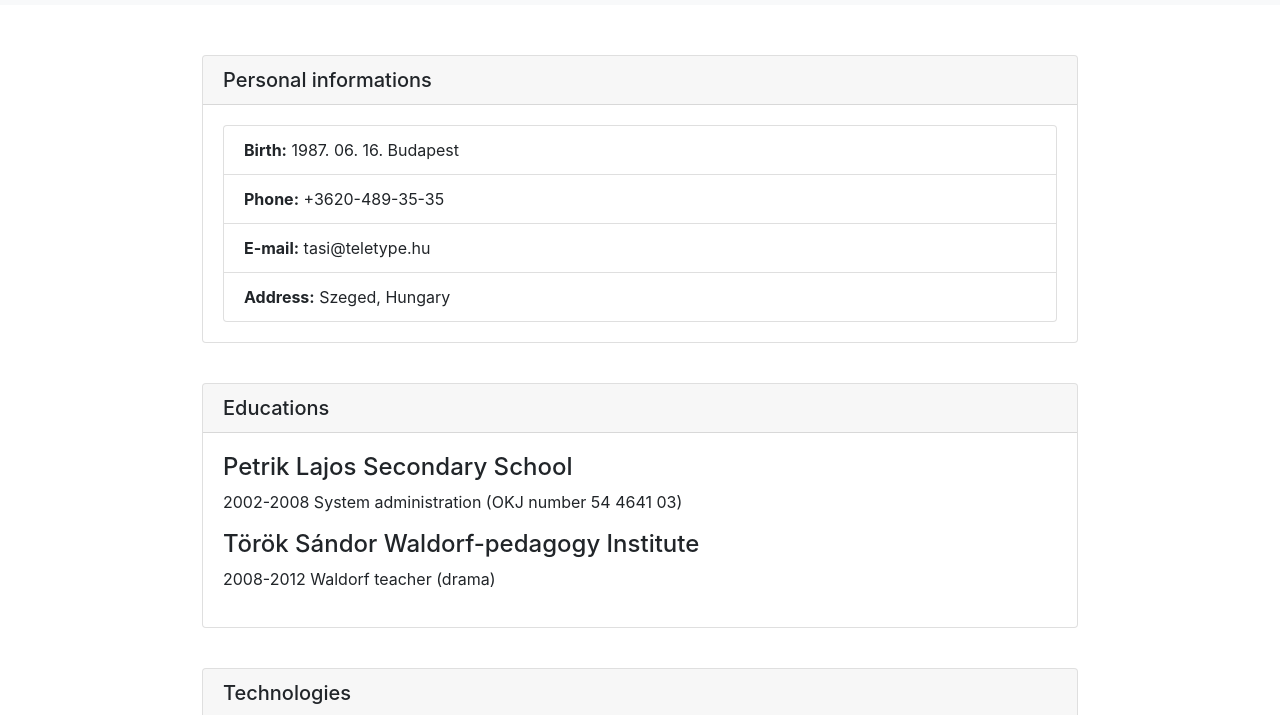
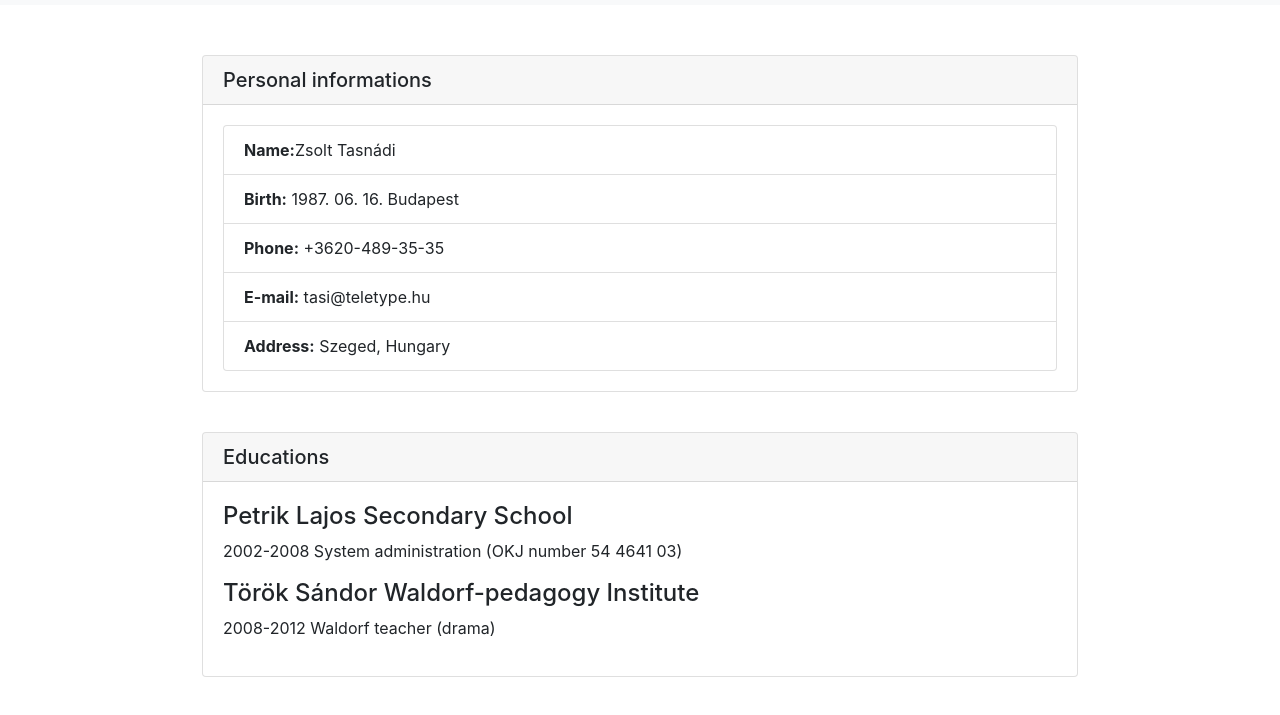
Before and after one commit to rastasi/rastasi.github.io, a plain HTML site: page index.html in a window 1280 px wide. Shown: the part 51-766 px from the top of the page. Drawn offline with nearby package versions, Linux system fonts and the light colour scheme.

Commit message:
add name

```diff
--- a/index.html
+++ b/index.html
@@ -30,6 +30,7 @@
         <h5 class="card-header">Personal informations</h5>
         <div class="card-body">
           <ul class="list-group">
+            <li class="list-group-item"><strong>Name:</strong>Zsolt Tasnádi</li>
             <li class="list-group-item"><strong>Birth:</strong> 1987. 06. 16. Budapest</li>
             <li class="list-group-item"><strong>Phone:</strong> +3620-489-35-35</li>
             <li class="list-group-item"><strong>E-mail:</strong> tasi@teletype.hu</li>
```
